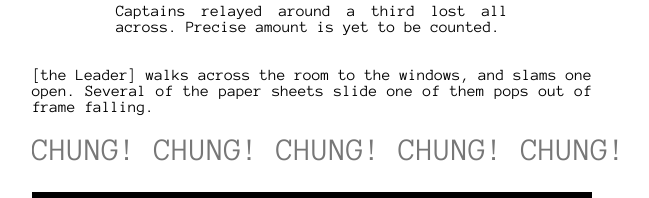
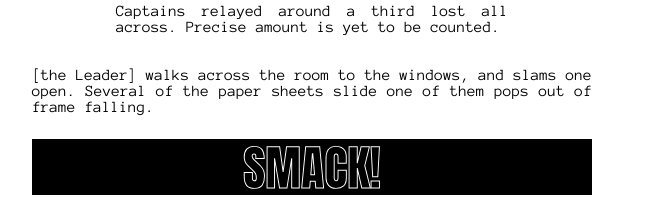
Before and after one commit to LookWisely/htmlScreenplay_0.1, a plain HTML site: page long-war/page-1/page-1.html in a window 1280 px wide. Shown: the part 1395-1593 px from the top of the page, without its empty margins (328-977 px from the left). Drawn offline with Linux system fonts and the light colour scheme; a web font is replaced by a local one.

Commit message:
cleared up the `monotone effect`. moved it to a separate branch.

```diff
--- a/long-war/page-1/page-1.html
+++ b/long-war/page-1/page-1.html
@@ -90,15 +90,6 @@
             [the Leader] walks across the room to the windows, and slams one open.
             Several of the paper sheets slide one of them pops out of frame falling.
         </p>
-
-
-
-        <div class = "monotone-sound-effect" style = "
-        font-size: 2em;
-        margin: 0.5em 0 0 0;
-        ">
-                CHUNG! CHUNG! CHUNG! CHUNG! CHUNG!
-        </div>
 
         <p class = "sharp-sound-effect" style = "
         font-size: 3em;
```
